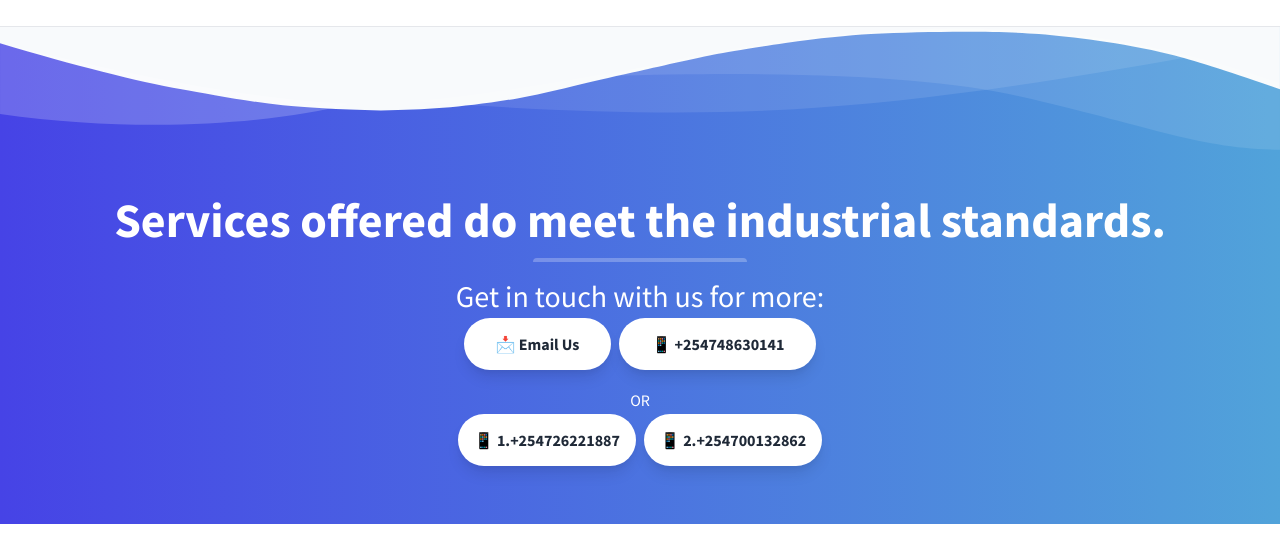
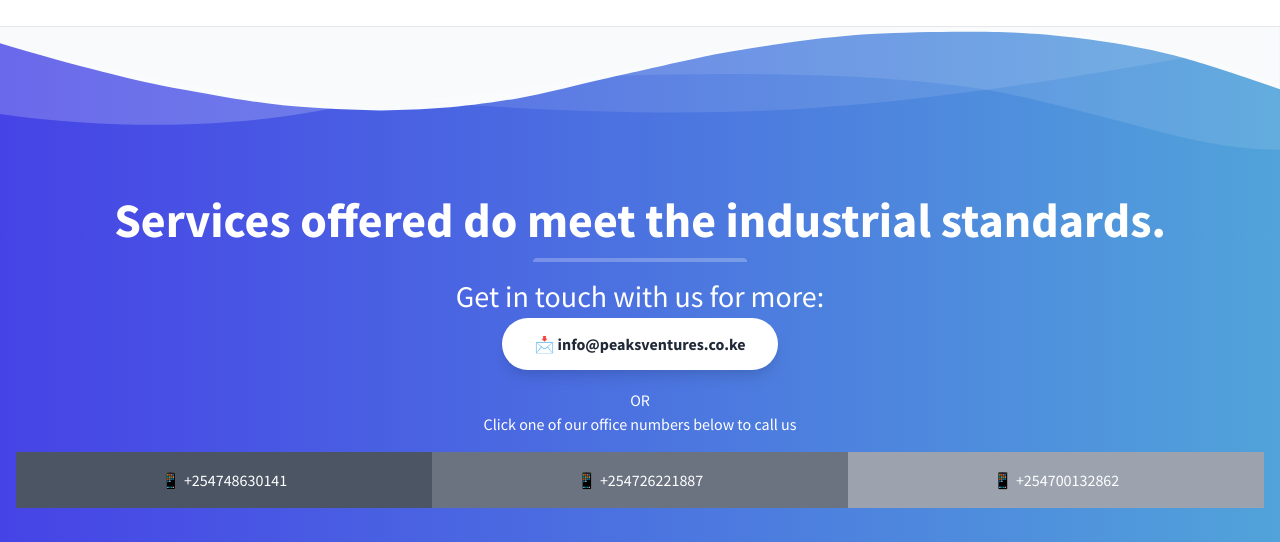
Before and after one commit to Dev-Kings/peaks-spa, a plain HTML site: page index.html in a window 1280 px wide. Shown: the part 2302-2844 px from the top of the page. Drawn offline with nearby package versions, Linux system fonts and the light colour scheme.

Commit message:
added collapse to contact

```diff
--- a/index.html
+++ b/index.html
@@ -337,25 +337,22 @@
           Get in touch with us for more:
         </h3>
         <div class="flex justify-center flex-wrap space-x-2">
-            <div><a href="mailto:domainplan@domainplan.co.ke?cc=domainplanlimited@gmail.com"
+            <div><a href="mailto:info@peaksventures.co.ke"
               class="hover:underline bg-white text-gray-800 font-bold rounded-full py-4 px-8 shadow-lg focus:outline-none focus:shadow-outline transform transition hover:scale-105 duration-300 ease-in-out">
-              📩 Email Us
-            </a></div>
-            <div><a href="tel:+254-748-630-141"
-              class="hover:underline bg-white text-gray-800 font-bold rounded-full py-4 px-8 shadow-lg focus:outline-none focus:shadow-outline transform transition hover:scale-105 duration-300 ease-in-out">
-              📱 +254748630141
+              📩 info@peaksventures.co.ke
             </a></div>
         </div>
-        <div class="mt-8">OR</div>
-        <div class="flex mt-4 justify-center md:flex-wrap space-x-2">
-            <div><a href="tel:+254-726-221-887"
-              class="hover:underline bg-white text-gray-800 font-bold rounded-full py-4 px-4 shadow-lg focus:outline-none focus:shadow-outline transform transition hover:scale-105 duration-300 ease-in-out">
-              📱 1.+254726221887
-            </a></div>
-            <div><a href="tel:+254-700-132-862"
-              class="hover:underline bg-white text-gray-800 font-bold rounded-full py-4 px-4 shadow-lg focus:outline-none focus:shadow-outline transform transition hover:scale-105 duration-300 ease-in-out">
-              📱 2.+254700132862
-            </a></div>
+        <div class="mt-8">OR <p>Click one of our office numbers below to call us</p></div>
+        <div class="flex flex-row flex-wrap p-4">
+            <div class="w-full xl:w-1/3 2xl:hidden p-4 bg-gray-600">
+                <a href="tel:+254-748-630-141">📱 +254748630141</a>
+            </div>
+            <div class="w-full xl:w-1/3 2xl:w-1/2 p-4 bg-gray-500">
+                <a href="tel:+254-726-221-887">📱 +254726221887</a>
+            </div>
+            <div class="w-full xl:w-1/3 2xl:w-1/2 p-4 bg-gray-400">
+                <a href="tel:+254-700-132-862">📱 +254700132862</a>
+            </div>
         </div>
       </section>
     <!--Footer-->
```
